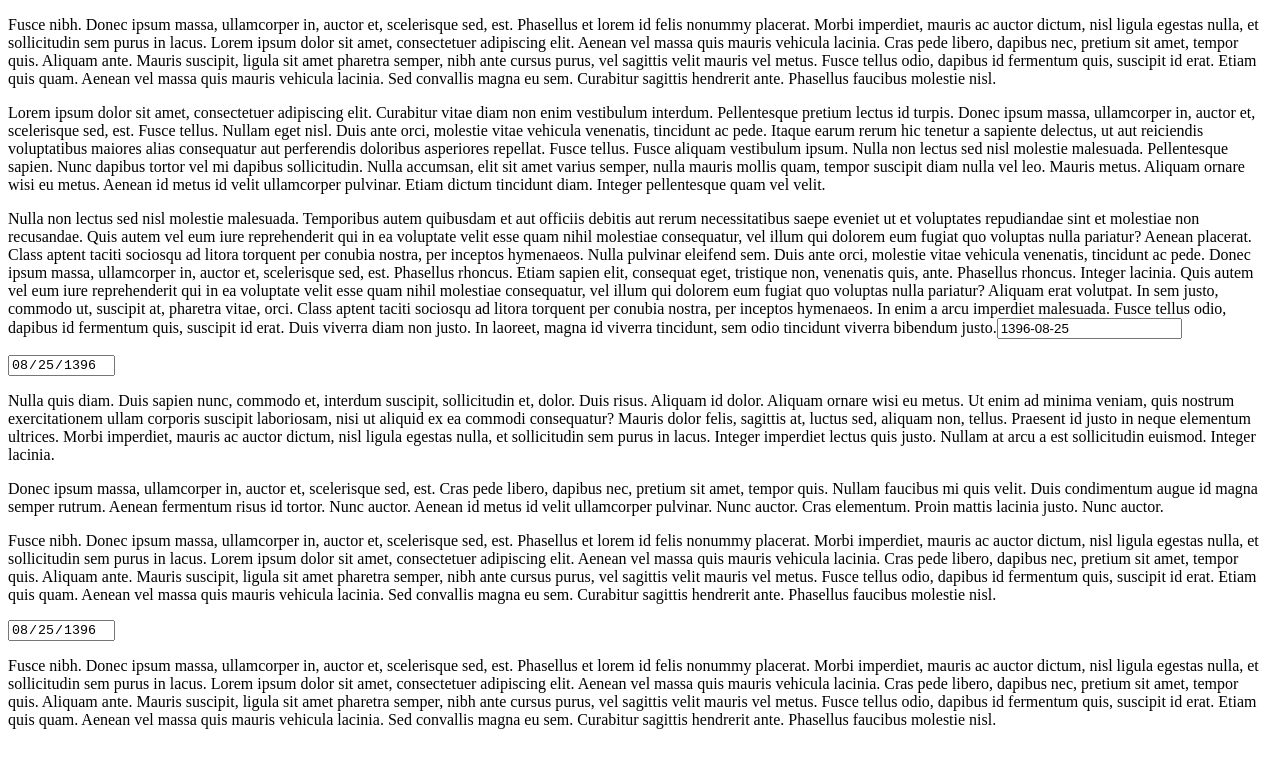
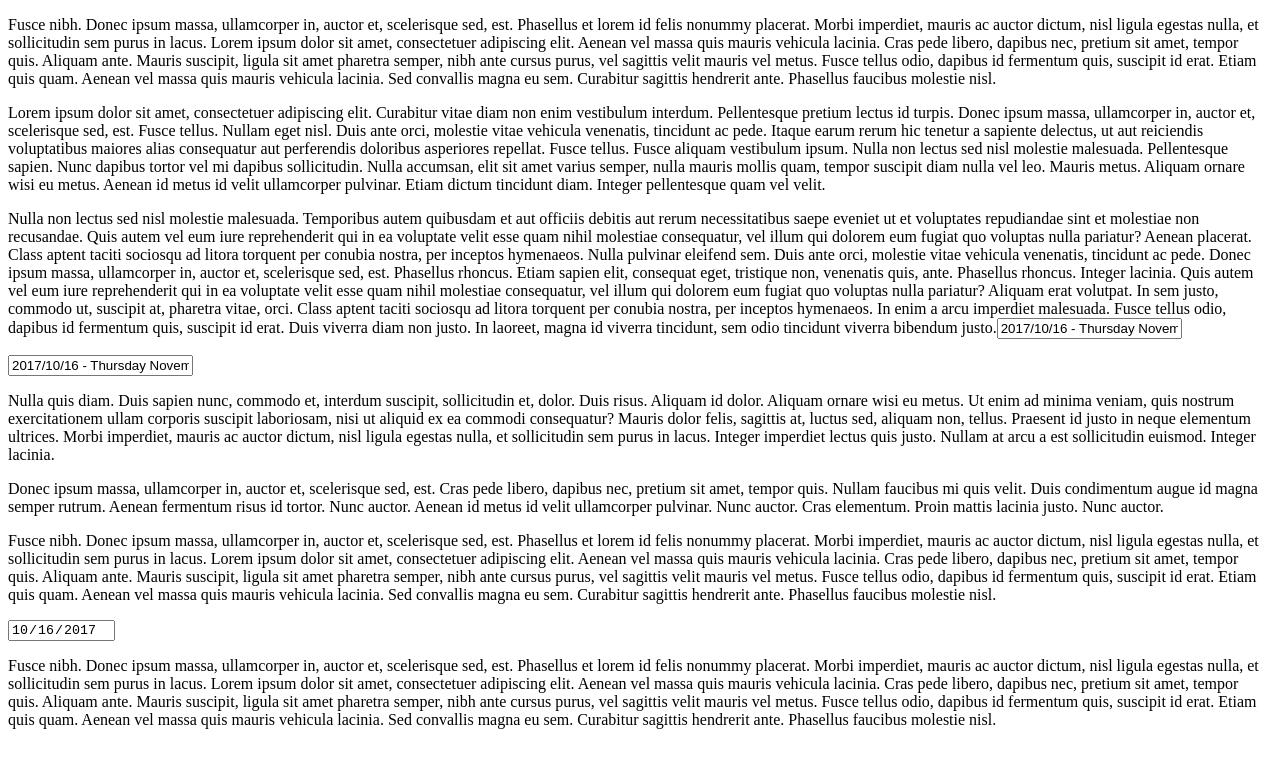
Before and after one commit to 1pm/date-picker, a website built with webpack: page src/index.html in a window 1280 px wide. Built offline with nearby package versions, Linux system fonts and the light colour scheme.

Commit message:
Formatting

```diff
--- a/src/index.html
+++ b/src/index.html
@@ -13,7 +13,7 @@
     <p>Nulla non lectus sed nisl molestie malesuada. Temporibus autem quibusdam et aut officiis debitis aut rerum necessitatibus saepe eveniet ut et voluptates repudiandae sint et molestiae non recusandae. Quis autem vel eum iure reprehenderit qui in ea voluptate velit esse quam nihil molestiae consequatur, vel illum qui dolorem eum fugiat quo voluptas nulla pariatur? Aenean placerat. Class aptent taciti sociosqu ad litora torquent per conubia nostra, per inceptos hymenaeos. Nulla pulvinar eleifend sem. Duis ante orci, molestie vitae vehicula venenatis, tincidunt ac pede. Donec ipsum massa, ullamcorper in, auctor et, scelerisque sed, est. Phasellus rhoncus. Etiam sapien elit, consequat eget, tristique non, venenatis quis, ante. Phasellus rhoncus. Integer lacinia. Quis autem vel eum iure reprehenderit qui in ea voluptate velit esse quam nihil molestiae consequatur, vel illum qui dolorem eum fugiat quo voluptas nulla pariatur? Aliquam erat volutpat. In sem justo, commodo ut, suscipit at, pharetra vitae, orci. Class aptent taciti sociosqu ad litora torquent per conubia nostra, per inceptos hymenaeos. In enim a arcu imperdiet malesuada. Fusce tellus odio, dapibus id fermentum quis, suscipit id erat. Duis viverra diam non justo. In laoreet, magna id viverra tincidunt, sem odio tincidunt viverra bibendum justo.<input type="text" /></p>
 
     <div>
-        <input type="date" readonly />
+        <input type="format" readonly />
     </div>
 
     <p>Nulla quis diam. Duis sapien nunc, commodo et, interdum suscipit, sollicitudin et, dolor. Duis risus. Aliquam id dolor. Aliquam ornare wisi eu metus. Ut enim ad minima veniam, quis nostrum exercitationem ullam corporis suscipit laboriosam, nisi ut aliquid ex ea commodi consequatur? Mauris dolor felis, sagittis at, luctus sed, aliquam non, tellus. Praesent id justo in neque elementum ultrices. Morbi imperdiet, mauris ac auctor dictum, nisl ligula egestas nulla, et sollicitudin sem purus in lacus. Integer imperdiet lectus quis justo. Nullam at arcu a est sollicitudin euismod. Integer lacinia.</p>
--- a/src/index.ts
+++ b/src/index.ts
@@ -38,7 +38,8 @@ function initFromElement(target : HTMLInputElement, options : DayPickerOptions)
 }
 
 const picker : Array<DayPicker> = dayPicker("input", {
-    calendar: "iranian",
+    calendar: "gregorian",
+    format: "YYYY/MM/DD - dddd MMMM",
     min: new Date().getTime(),
     disableOnMobileDate: false,
     onValueChange: (value, oldValue) => {
--- a/src/ts/DayPicker.ts
+++ b/src/ts/DayPicker.ts
@@ -69,7 +69,7 @@ export class DayPicker {
 
     public setValue(value : number) : void {
         if (isBeforeDate(value, this.min) || isBeforeDate(this.max, value)) {
-            this.target.value = formatDate(this.currentValue, this.target.type, this.calendar, this.locale);
+            this.target.value = formatDate(this.currentValue, this.target.type, this.calendar, this.format);
             return;
         }
 
@@ -78,7 +78,7 @@ export class DayPicker {
         }
 
         this.currentValue = value;
-        this.target.value = formatDate(this.currentValue, this.target.type, this.calendar, this.locale);
+        this.target.value = formatDate(this.currentValue, this.target.type, this.calendar, this.format);
 
         this.setDisplayedValue(value);
     }
@@ -187,7 +187,7 @@ export class DayPicker {
         }
 
         if (this.currentValue) {
-            this.target.value = formatDate(this.currentValue, this.target.type, this.calendar, this.locale);
+            this.target.value = formatDate(this.currentValue, this.target.type, this.calendar, this.format);
         }
 
         window.document.body.appendChild(this.root);
--- a/src/ts/utils/dateUtils.ts
+++ b/src/ts/utils/dateUtils.ts
@@ -76,14 +76,28 @@ export function parseDate(dateString : string, calendar : Calendar) : number {
     });
 }
 
-// TODO: Implement
-export function formatDate(ts : number, targetType : string, calendar : Calendar, locale? : string) : string {
+export function formatDate(ts : number, targetType : string, calendar : Calendar, format : string) : string {
     const dp : DateParts = calendar.toDateParts(ts);
+    const year : string = dp.year.toString();
+    const month : string = dp.month.toString();
+    const date : string = dp.date.toString();
 
     // Format `YYYY-MM-DD` is required for <input type="date">
-    // if (targetType === "date") {
+    if (targetType === "date") {
         return `${dp.year}-${leftPad(dp.month, 2)}-${leftPad(dp.date, 2)}`;
-    // }
+    }
 
-    // return
+    return format
+        .replace("YYYY", year)
+        .replace("YY", year.slice(-2))
+        .replace("Y", year.slice(-2))
+        .replace("MMMM", calendar.getMonthName(dp.month))
+        .replace("MMM", calendar.getMonthName(dp.month).substring(0, 3))
+        .replace("MM", leftPad(dp.month, 2))
+        .replace("MM", month)
+        .replace("dddd", calendar.getWeekdayName(calendar.getWeekday(ts)))
+        .replace("ddd", calendar.getWeekdayName(calendar.getWeekday(ts)).substring(0, 3))
+        .replace("dd", calendar.getWeekdayName(calendar.getWeekday(ts)).substring(0, 2))
+        .replace("DD", leftPad(dp.date, 2))
+        .replace("D", date);
 }
```
